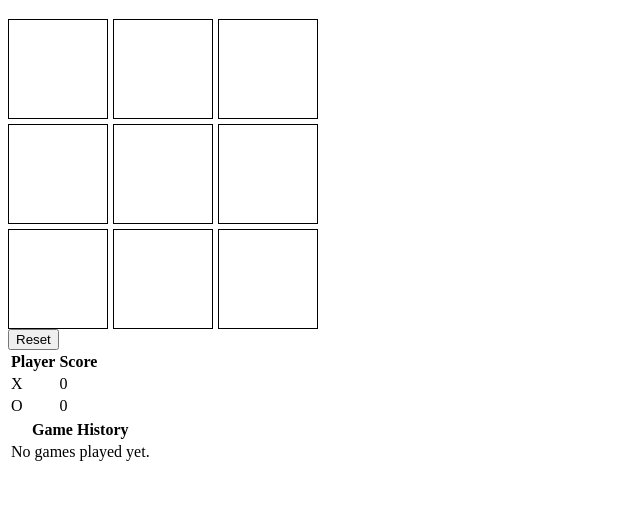
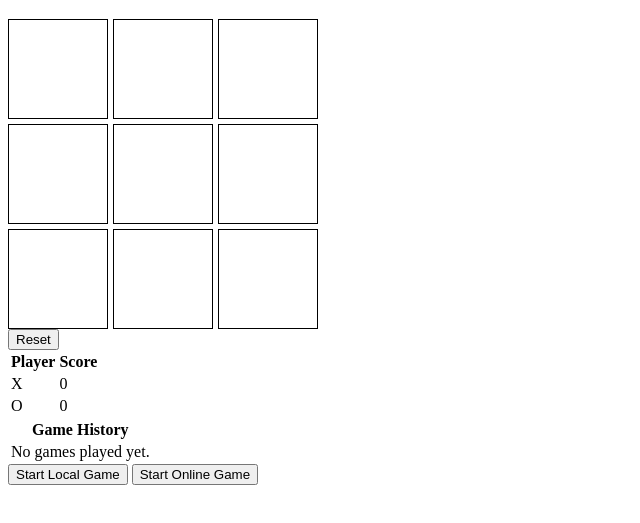
Before and after one commit to Zlody1/tic-tac-toe, a website with bundled scripts: page ui/field.html in a window 1280 px wide. Shown: the part 61-584 px from the top of the page, without its empty margins (0-640 px from the left). Built offline with nearby package versions, Linux system fonts and the light colour scheme.

Commit message:
Added start local Game

```diff
--- a/ui/field.html
+++ b/ui/field.html
@@ -53,5 +53,12 @@
         </tr>
     </table>
 
+    <button id="start-game-button">
+        <a>Start Local Game</a>
+    </button>
+    <button id="start-online-game-button">
+        <a> Start Online Game</a>
+    </button>
+
 </body>
 </html>
--- a/ui/src/script.ts
+++ b/ui/src/script.ts
@@ -126,3 +126,12 @@ function addGameHistoryRow(field1: string, field2: string): void {
         parentTable.appendChild(tr);
     }
 }
+/**
+ * this function starts a local game by resetting the game state
+ */
+const startLocalGame: HTMLButtonElement = document.getElementById('start-game-button') as HTMLButtonElement;
+startLocalGame.addEventListener('click', () => {
+    // log something to the console
+    console.log('Starting a new local game...');
+
+});
```
Also changed, not shown: 1 other file.
